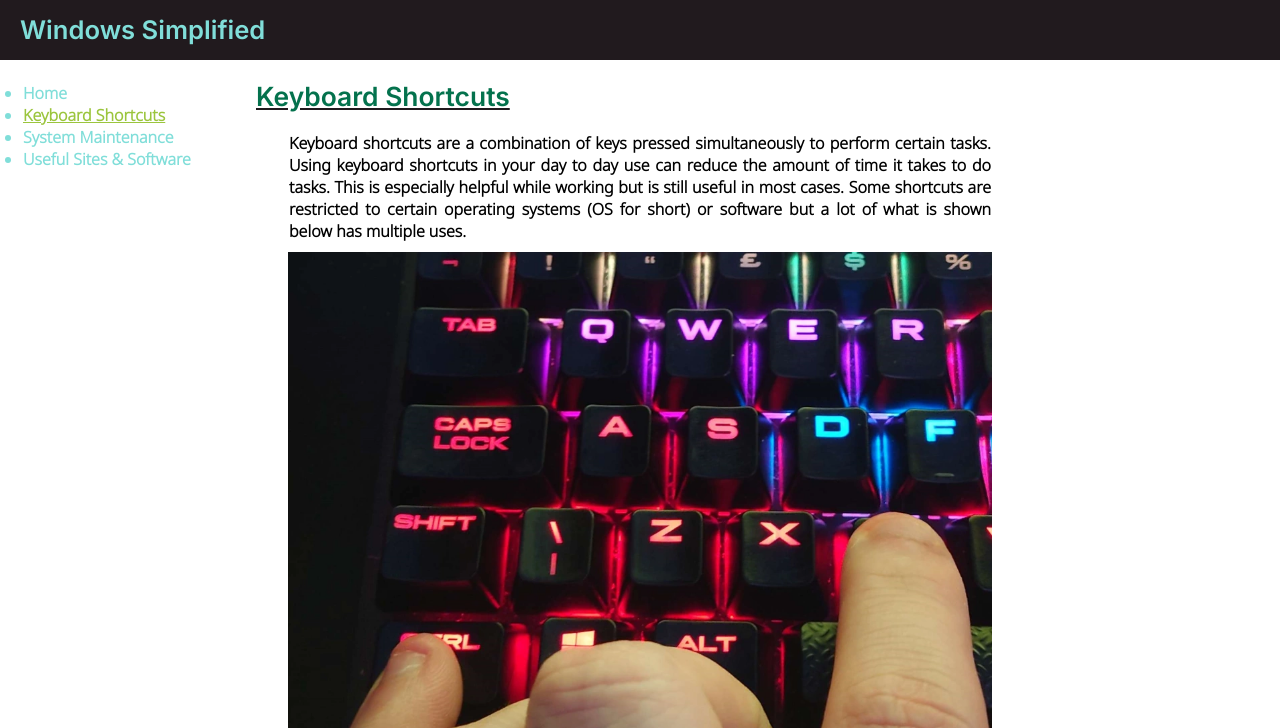
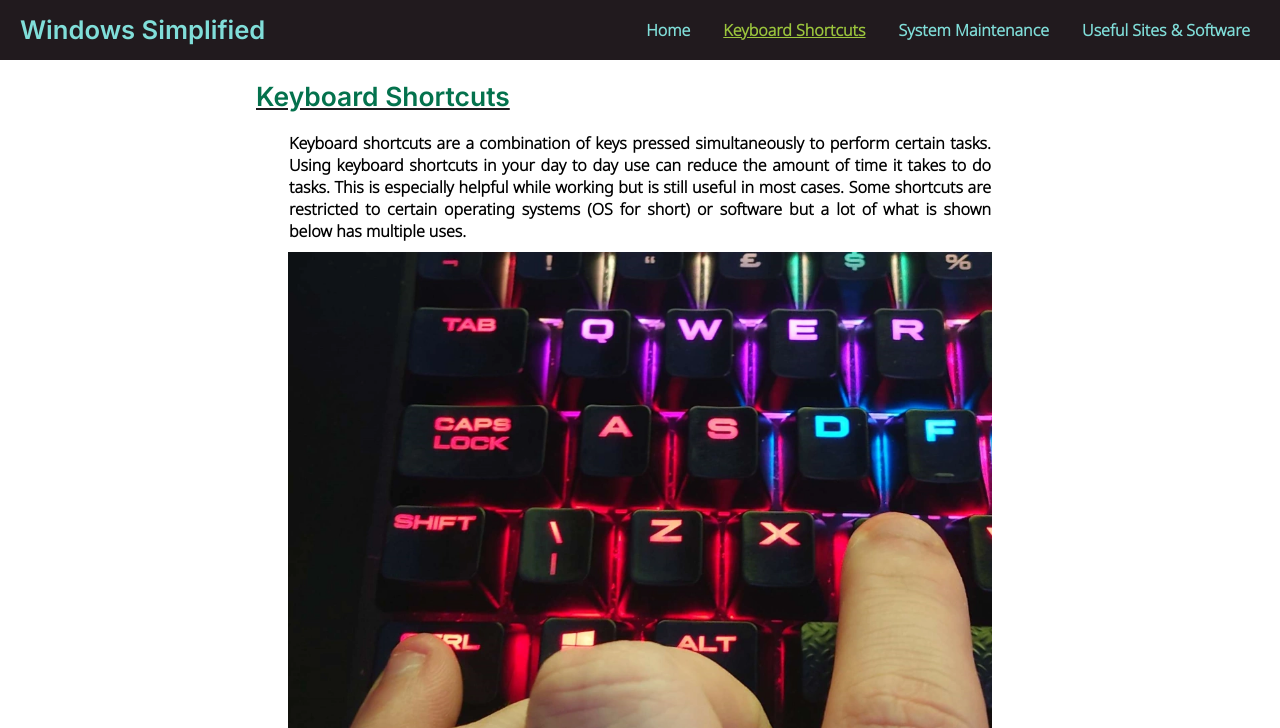
Before and after one commit to Welshy92/jacobs-tech-tips, a plain HTML site: page shortcuts.html in a window 1280 px wide. Shown: the top 728 px of the page. Drawn offline with Linux system fonts and the light colour scheme.

Commit message:
Add desktop-menu class to all pages

```diff
--- a/shortcuts.html
+++ b/shortcuts.html
@@ -16,15 +16,15 @@
     <nav class="menu-wrap">
         <input type="checkbox" class="toggler" aria-label="Navigation menu">
         <div class="hamburger"><div></div></div>
-        <div>
-          <div>
-            <div class="menu">
-              <ul>
+        <div class="menu">
+            <div>
+              <div class="desktop-menu">
+               <ul>
                 <li><a href="index.html">Home</a></li>
                 <li class="active"><a href="shortcuts.html">Keyboard Shortcuts</a></li>
                 <li><a href="maintenance.html">System Maintenance</a></li>
                 <li><a href="links.html">Useful Sites & Software</a></li>
-              </ul>
+               </ul>
             </div>
           </div>
         </div>
```
Also changed, not shown: 404.html (+2 -2 lines), links.html (+5 -5 lines), maintenance.html (+5 -5 lines).
